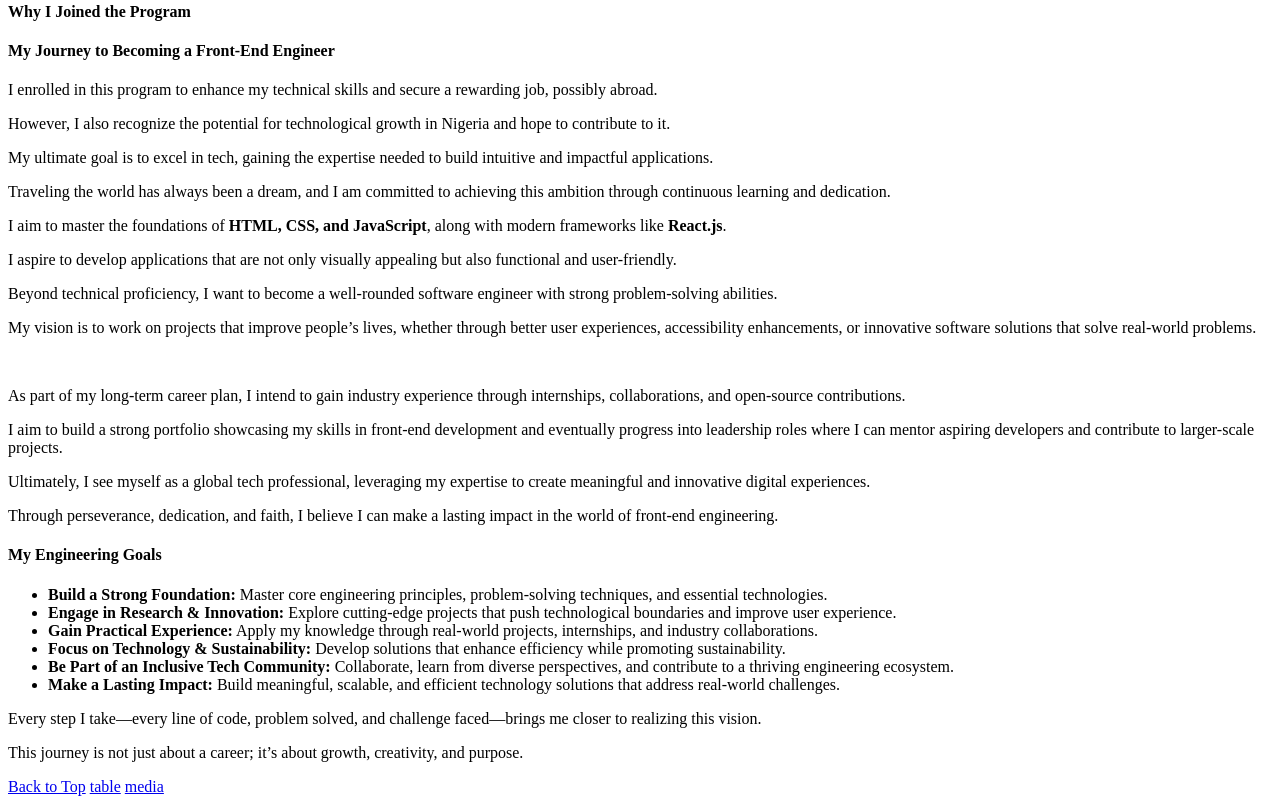
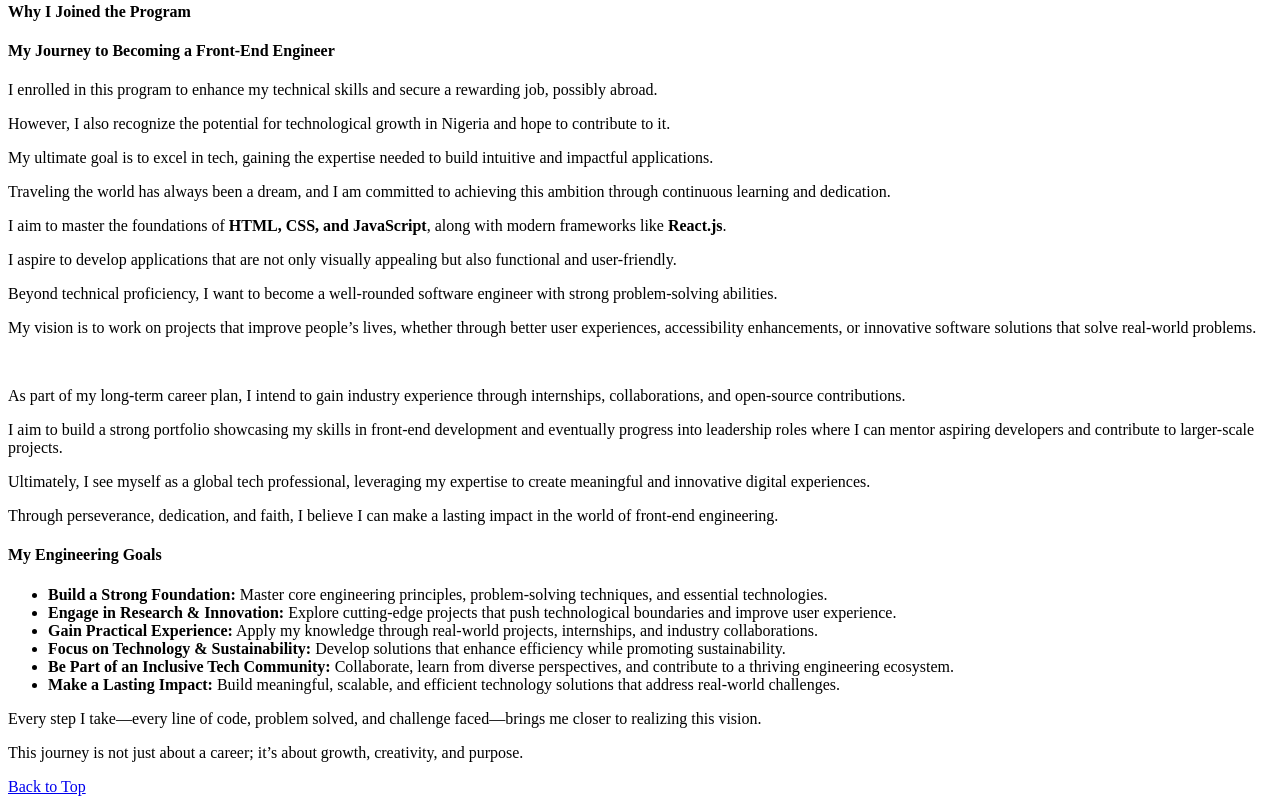
Before and after one commit to KINGS-HEART/Front-End-journey, a plain HTML site: page Index.html in a window 1280 px wide. Shown: the part 420-1224 px from the top of the page. Drawn offline with Linux system fonts and the light colour scheme.

Commit message:
Add files via upload

```diff
--- a/Index.html
+++ b/Index.html
@@ -127,6 +127,6 @@
       and purpose.
     </p>
 
-    <a href="#top">Back to Top</a> <a href="table.html">table</a> <a href="media.html">media</a>
+    <a href="#top">Back to Top</a>
   </body>
 </html>
```
